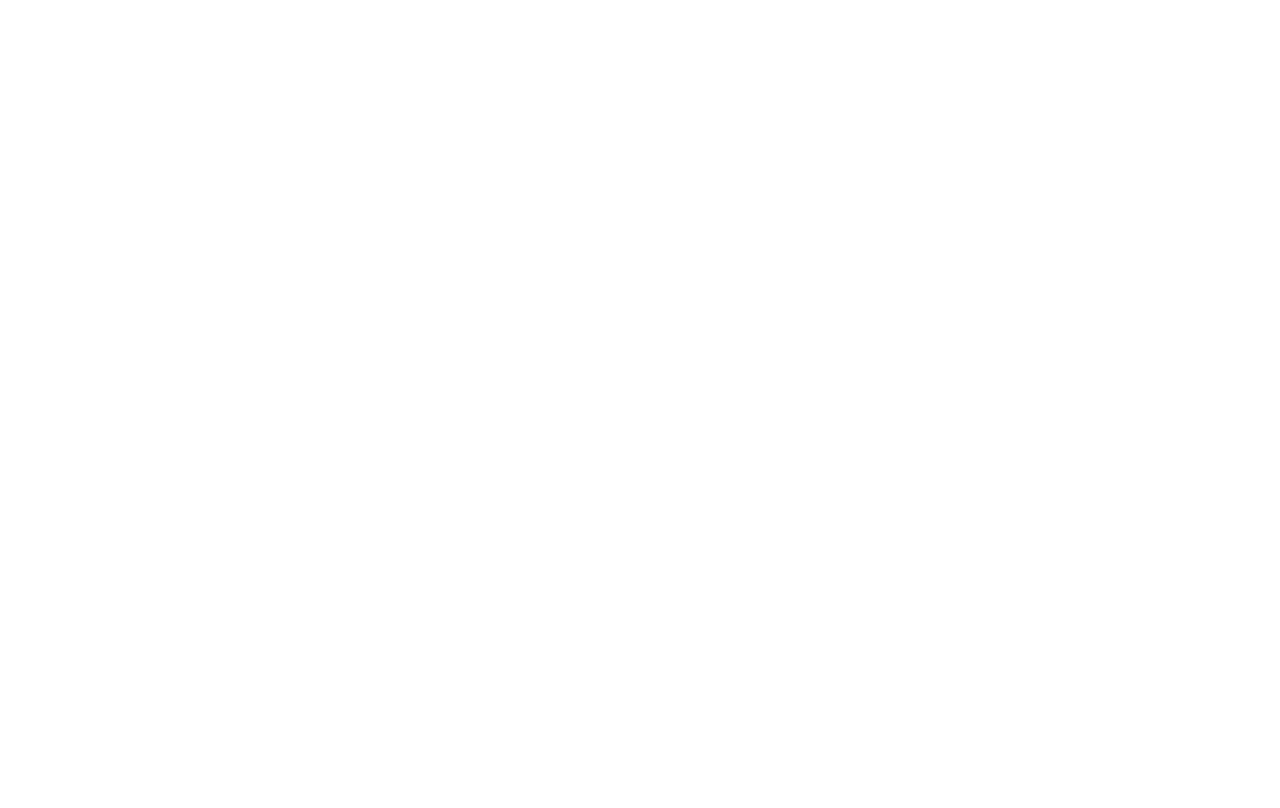
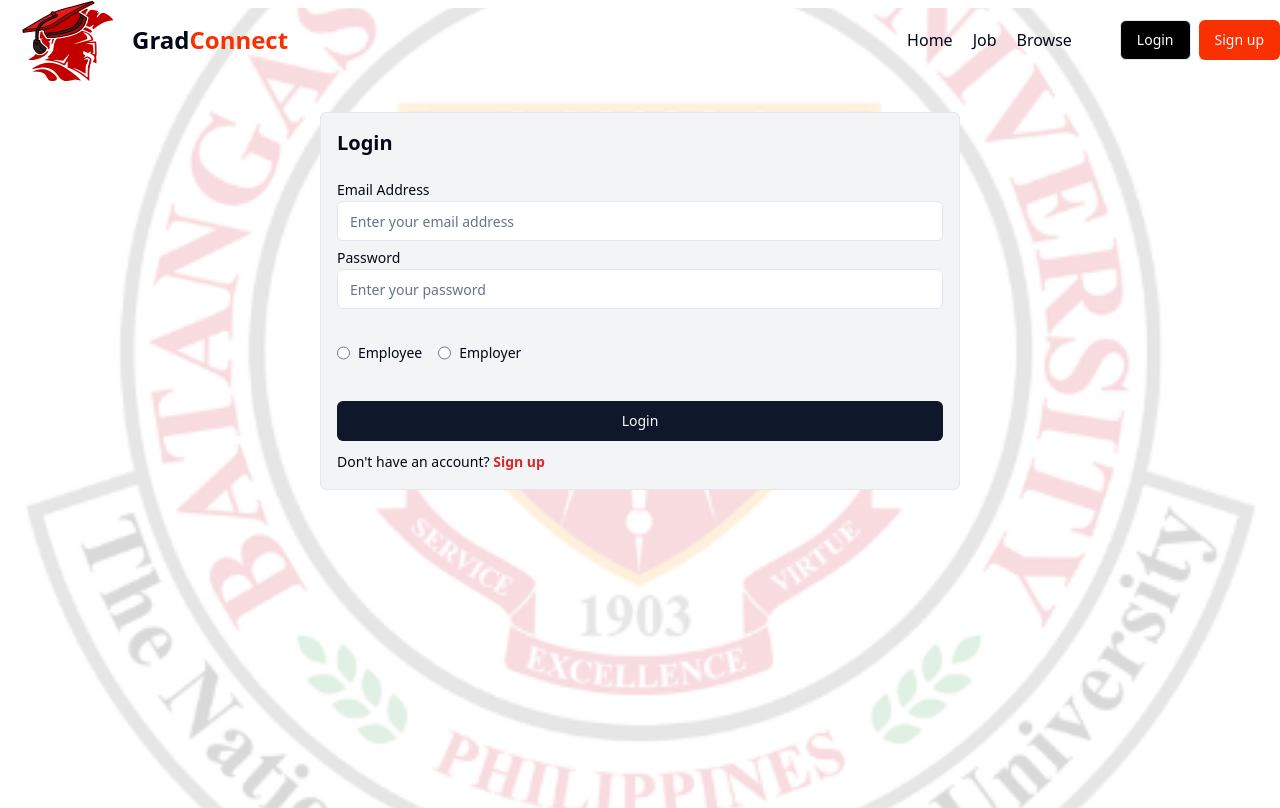
Before and after one commit to Azryy/gradconnect_frontend, a React (Vite) app: page /login in a window 1280 px wide. Built offline with nearby package versions, Linux system fonts and the light colour scheme.

Commit message:
Login and Signup created

```diff
--- a/package.json
+++ b/package.json
@@ -11,7 +11,9 @@
   },
   "dependencies": {
     "@radix-ui/react-avatar": "^1.1.1",
+    "@radix-ui/react-label": "^2.1.0",
     "@radix-ui/react-popover": "^1.1.2",
+    "@radix-ui/react-radio-group": "^1.2.1",
     "@radix-ui/react-slot": "^1.1.0",
     "@reduxjs/toolkit": "^2.3.0",
     "axios": "^1.7.7",
--- a/src/components/Navbar/Navbar.jsx
+++ b/src/components/Navbar/Navbar.jsx
@@ -5,6 +5,7 @@
 import { Avatar, AvatarFallback, AvatarImage } from '../ui/avatar'
 import { LogOut, User2 } from 'lucide-react'
 import logo from '../../assets/gradconnect_logo.png'
+import { Link } from 'react-router-dom'
 
 
 
@@ -13,10 +14,10 @@
 const Navbar = () => {
     const user = false;
     return (
-        <div className='bg-white'>
+        <div className='bg-transparent'>
             <div className='flex items-center justify-between mx-auto max-w-7xl h-16 mt-2'>
                 <div className='flex items-center justify-center gap-x-1'>
-                    <img src={logo} className='w-32 h-24' alt="" />
+                    <Link to='/'><img src={logo} className='w-32 h-24' alt="" /></Link>
                     <h1 className='text-2xl font-bold'>Grad<span className='text-[#F83002]'>Connect</span></h1>
                 </div>
                 <div className='flex items-center gap-12'>
@@ -28,8 +29,8 @@
                     {
                         !user ? (
                             <div className='flex items-center gap-2'>
-                                <Button variant="outline" className="bg-black text-white hover:text-black ">Login</Button>
-                                <Button className="bg-[#F83002] hover:bg-[#eeeaea] hover:text-[#F83002]">Sign up</Button>
+                                <Link to='/login'><Button variant="outline" className="bg-black text-white hover:text-black ">Login</Button></Link>
+                                <Link to='/signup'><Button className="bg-[#F83002] hover:bg-[#eeeaea] hover:text-[#F83002]">Sign up</Button></Link>
                             </div>
                         ) : (
                             <Popover>
--- a/src/components/auth/Login.jsx
+++ b/src/components/auth/Login.jsx
@@ -1,11 +1,76 @@
-import React from 'react'
-
+import React from 'react';
+import Navbar from '../Navbar/Navbar';
+import { Label } from '../ui/label';
+import { Input } from '../ui/input';
+import { RadioGroup } from '../ui/radio-group';
+import { Button } from '../ui/button';
+import { Link } from 'react-router-dom';
+import bg from '../../assets/auth_bg.png'
 const Login = () => {
   return (
-    <div>
+    <div className="h-screen w-full bg-cover bg-center items-center justify-center"
+      style={{
+        backgroundImage: `url(${bg})`,
+      }}>
+      <Navbar />
+      <div className="flex items-center justify-center max-w-7xl mx-auto">
+        <form className="w-3/6 border border-gray-200 rounded-md p-4 my-10 bg-gray-100">
+          <h1 className="font-bold text-xl mb-5">Login</h1>
 
+          <div className="my-1">
+            <Label htmlFor="email">Email Address</Label>
+            <Input
+              id="email"
+              type="email"
+              placeholder="Enter your email address"
+
+            />
+          </div>
+
+          <div className="my-1">
+            <Label htmlFor="password">Password</Label>
+            <Input
+              id="password"
+              type="password"
+              placeholder="Enter your password"
+
+            />
+          </div>
+
+          <div className="flex items-center justify-between">
+            <RadioGroup className="flex items-center gap-4 my-5">
+              <div className="flex items-center space-x-2">
+                <Input
+                  type="radio"
+                  name="role"
+                  value="employee"
+                  id="r1"
+                  className="cursor-pointer accent-red-500"
+                />
+                <Label htmlFor="r1">Employee</Label>
+              </div>
+              <div className="flex items-center space-x-2">
+                <Input
+                  type="radio"
+                  name="role"
+                  value="employer"
+                  id="r2"
+                  className="cursor-pointer accent-red-500"
+                />
+                <Label htmlFor="r2">Employer</Label>
+              </div>
+            </RadioGroup>
+          </div>
+
+          <Button type="submit" className="w-full my-2">Login</Button>
+          <span className="text-sm">
+            Don't have an account?{' '}
+            <Link to="/signup" className="text-red-600 font-semibold">Sign up</Link>
+          </span>
+        </form>
+      </div>
     </div>
-  )
-}
+  );
+};
 
-export default Login
+export default Login;
--- a/src/components/auth/Signup.jsx
+++ b/src/components/auth/Signup.jsx
@@ -1,9 +1,100 @@
 import React from 'react'
+import Navbar from '../Navbar/Navbar'
+import { Label } from '../ui/label'
+import { Input } from '../ui/input'
+import { RadioGroup } from '../ui/radio-group'
+import { Button } from '../ui/button'
+import { Link } from 'react-router-dom'
+import bg from '../../assets/auth_bg.png'
+
+
 
 const Signup = () => {
   return (
-    <div>
+    <div
+    className="h-screen w-full bg-cover bg-center items-center justify-center"
+    style={{
+      backgroundImage: `url(${bg})`,
+    }}
+  >
+      <Navbar />
+      <div className='flex items-center justify-center max-w-7xl mx-auto'>
+        <form action="" className='w-1/2 border border-gray-200 rounded-md p-4 my-6 bg-gray-100'>
+          <h1 className='font-bold text-xl mb-5'>Sign up</h1>
+          <div className='my-1'>
+            <Label>Full name</Label>
+            <Input
+              type='text'
+              placeholder='Enter your full name'
+            />
+          </div>
+          <div className='my-1'>
+            <Label>Email Address</Label>
+            <Input
+              type='email'
+              placeholder='Enter your email address'
+            />
+          </div>
+          <div className='my-1'>
+            <Label>Phone Number</Label>
+            <Input
+              type='number'
+              placeholder='Enter your phone number'
+              className="no-spinner"
+            />
+            <style jsx>{`
+        .no-spinner::-webkit-outer-spin-button,
+        .no-spinner::-webkit-inner-spin-button {
+          -webkit-appearance: none;
+          margin: 0;
+        }
+        .no-spinner {
+          -moz-appearance: textfield;
+        }
+      `}</style>
+          </div>
+          <div className='my-1'>
+            <Label>Password</Label>
+            <Input
+              type='password'
+              placeholder='Enter your password'
+            />
+          </div>
+          <div className='flex items-center justify-between'>
+            <RadioGroup className='flex items-center gap-4 my-5'>
+              <div className="flex items-center space-x-2">
+                <Input
+                  type='radio'
+                  name="role"
+                  value="employee"
+                  className='cursor-pointer accent-red-500'
+                />
+                <Label htmlFor="r1">Employee</Label>
+              </div>
+              <div className="flex items-center space-x-2">
+                <Input
+                  type='radio'
+                  name="role"
+                  value="employer"
+                  className='cursor-pointer accent-red-500'
+                />
+                <Label htmlFor="r2">Employer</Label>
+              </div>
 
+            </RadioGroup>
+            <div className='flex items-center gap-2'>
+              <Label>Profile</Label>
+              <Input
+                accept="image/*"
+                type='file'
+                className='cursor-pointer'
+              />
+            </div>
+          </div>
+          <Button type="submit" className="w-full my-4">Sign up</Button>
+          <span className='text-sm'>Already have an account? <Link to='/login' className='text-red-600 font-semibold'>Login</Link></span>
+        </form>
+      </div>
     </div>
   )
 }
--- /dev/null
+++ b/src/components/ui/input.jsx
@@ -0,0 +1,19 @@
+import * as React from "react"
+
+import { cn } from "@/lib/utils"
+
+const Input = React.forwardRef(({ className, type, ...props }, ref) => {
+  return (
+    (<input
+      type={type}
+      className={cn(
+        "flex h-10 w-full rounded-md border border-input bg-background px-3 py-2 text-sm ring-offset-background file:border-0 file:bg-transparent file:text-sm file:font-medium file:text-foreground placeholder:text-muted-foreground focus-visible:outline-none focus-visible:ring-2 focus-visible:ring-ring focus-visible:ring-offset-2 disabled:cursor-not-allowed disabled:opacity-50",
+        className
+      )}
+      ref={ref}
+      {...props} />)
+  );
+})
+Input.displayName = "Input"
+
+export { Input }
--- /dev/null
+++ b/src/components/ui/label.jsx
@@ -0,0 +1,16 @@
+import * as React from "react"
+import * as LabelPrimitive from "@radix-ui/react-label"
+import { cva } from "class-variance-authority";
+
+import { cn } from "@/lib/utils"
+
+const labelVariants = cva(
+  "text-sm font-medium leading-none peer-disabled:cursor-not-allowed peer-disabled:opacity-70"
+)
+
+const Label = React.forwardRef(({ className, ...props }, ref) => (
+  <LabelPrimitive.Root ref={ref} className={cn(labelVariants(), className)} {...props} />
+))
+Label.displayName = LabelPrimitive.Root.displayName
+
+export { Label }
--- /dev/null
+++ b/src/components/ui/radio-group.jsx
@@ -0,0 +1,29 @@
+import * as React from "react"
+import * as RadioGroupPrimitive from "@radix-ui/react-radio-group"
+import { Circle } from "lucide-react"
+
+import { cn } from "@/lib/utils"
+
+const RadioGroup = React.forwardRef(({ className, ...props }, ref) => {
+  return (<RadioGroupPrimitive.Root className={cn("grid gap-2", className)} {...props} ref={ref} />);
+})
+RadioGroup.displayName = RadioGroupPrimitive.Root.displayName
+
+const RadioGroupItem = React.forwardRef(({ className, ...props }, ref) => {
+  return (
+    (<RadioGroupPrimitive.Item
+      ref={ref}
+      className={cn(
+        "aspect-square h-4 w-4 rounded-full border border-primary text-primary ring-offset-background focus:outline-none focus-visible:ring-2 focus-visible:ring-ring focus-visible:ring-offset-2 disabled:cursor-not-allowed disabled:opacity-50",
+        className
+      )}
+      {...props}>
+      <RadioGroupPrimitive.Indicator className="flex items-center justify-center">
+        <Circle className="h-2.5 w-2.5 fill-current text-current" />
+      </RadioGroupPrimitive.Indicator>
+    </RadioGroupPrimitive.Item>)
+  );
+})
+RadioGroupItem.displayName = RadioGroupPrimitive.Item.displayName
+
+export { RadioGroup, RadioGroupItem }
```
Also changed, not shown: src/assets/auth_bg.png (added), 1 other file (tests, documents, lock files or other folders).
